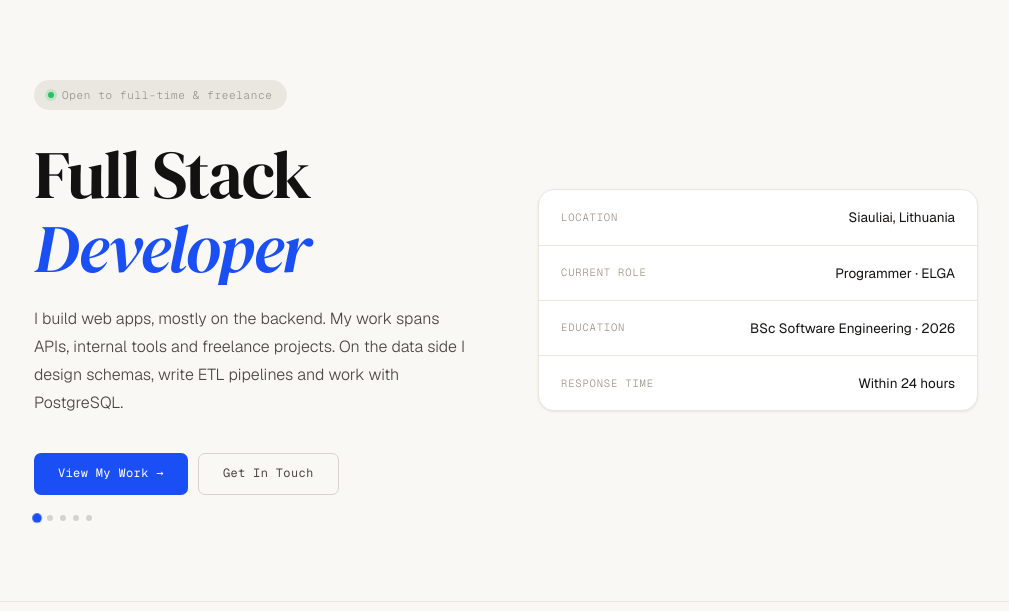
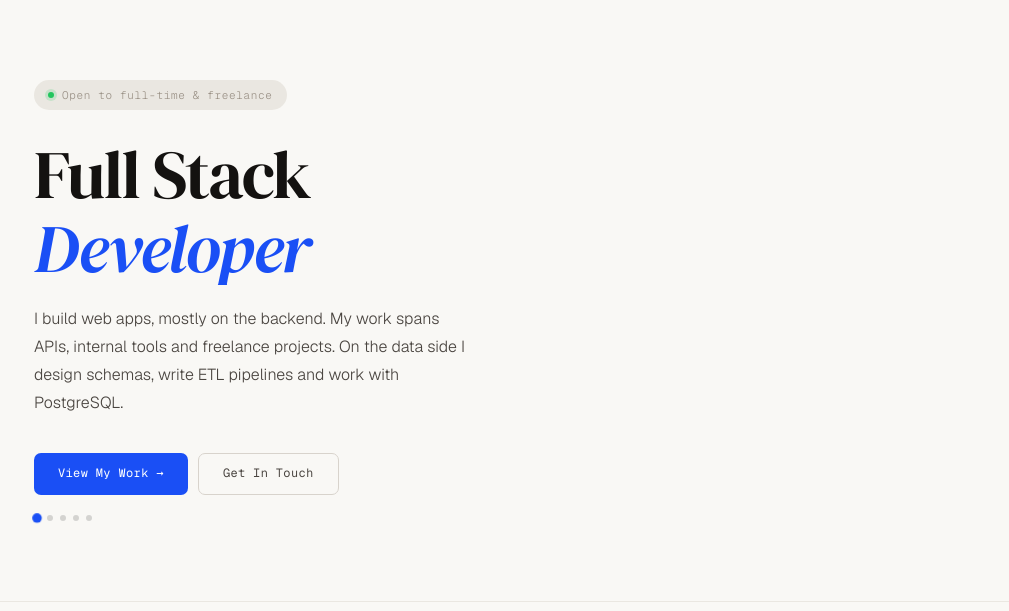
Before and after one commit to KyryloBublii/digital-cv, a Flask app: page / in a window 1280 px wide. Shown: the part 60-671 px from the top of the page, without its empty margins (134-1143 px from the left). Run offline with Flask 3, Linux system fonts and the light colour scheme.

Commit message:
feat: remove hero info card from homepage
Co-Authored-By: Claude Sonnet 4.6 <noreply@anthropic.com>

```diff
--- a/templates/index.html
+++ b/templates/index.html
@@ -47,26 +47,6 @@
           <span class="hero-dot"></span>
           <span class="hero-dot"></span>
           <span class="hero-dot"></span>
-        </div>
-      </div>
-      <div class="hero-right">
-        <div class="hero-facts">
-          <div class="hero-fact">
-            <span class="hf-label">Location</span>
-            <span class="hf-val">Siauliai, Lithuania</span>
-          </div>
-          <div class="hero-fact">
-            <span class="hf-label">Current Role</span>
-            <span class="hf-val">Programmer · ELGA</span>
-          </div>
-          <div class="hero-fact">
-            <span class="hf-label">Education</span>
-            <span class="hf-val">BSc Software Engineering · 2026</span>
-          </div>
-          <div class="hero-fact">
-            <span class="hf-label">Response time</span>
-            <span class="hf-val">Within 24 hours</span>
-          </div>
         </div>
       </div>
     </div>
```
